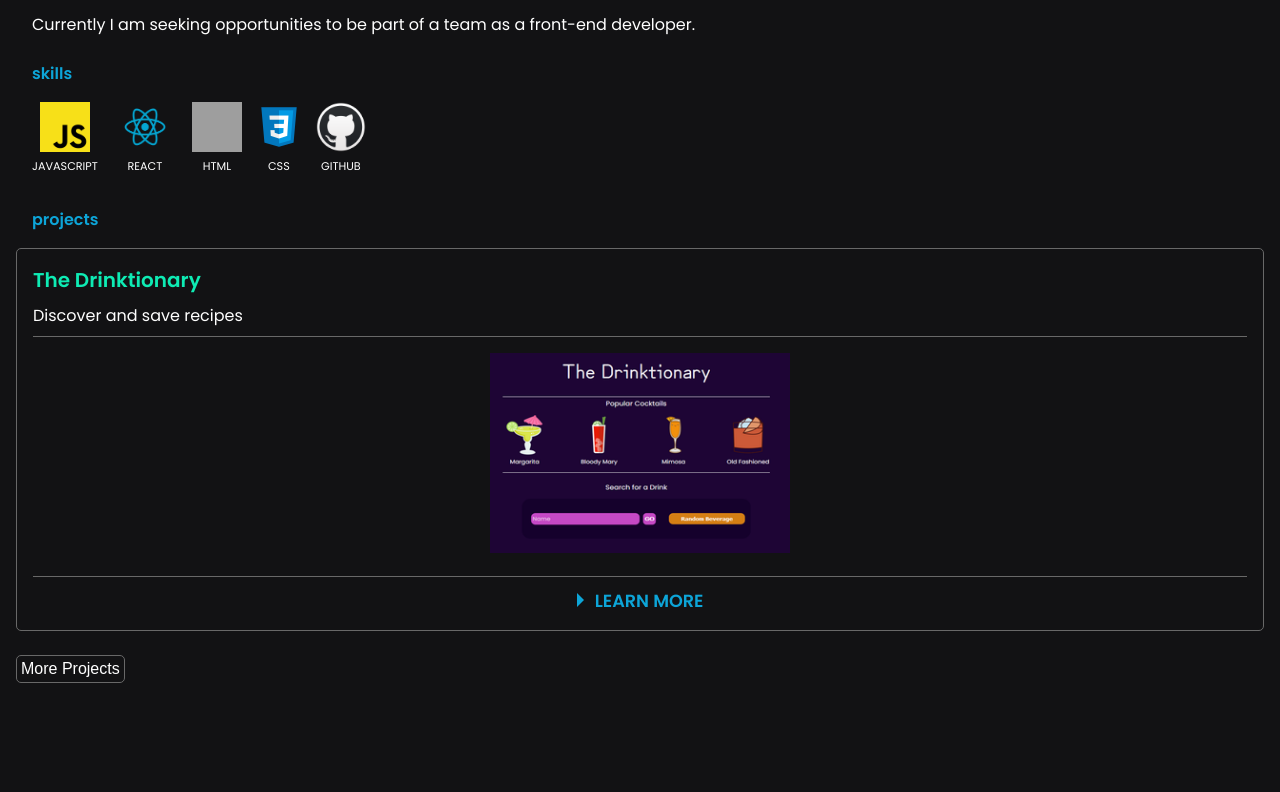
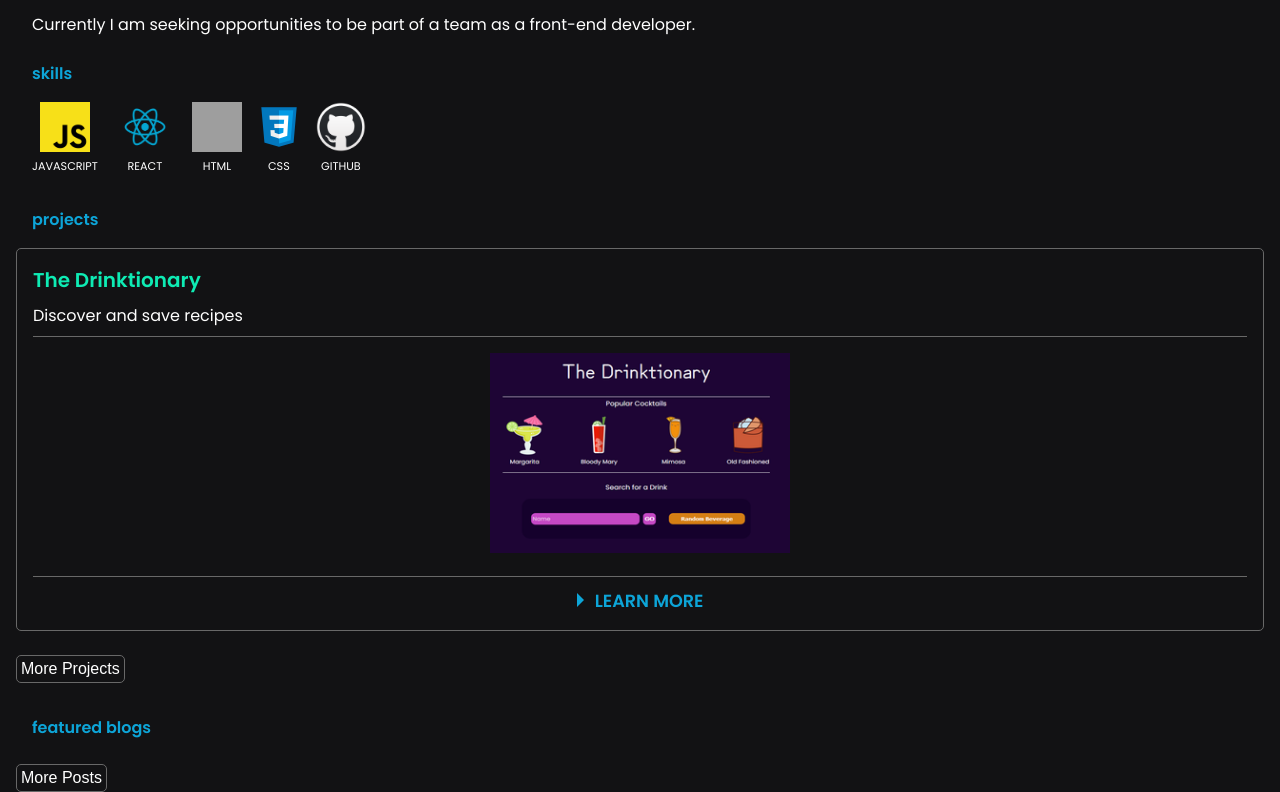
Before and after one commit to shawncace/portfolio, a React (Create React App) app: page / in a window 1280 px wide. Shown: the part 351-1143 px from the top of the page. Before the commit the page ends 1034 px from the top, so only its background shows below. Built offline with nearby package versions, Linux system fonts and the light colour scheme; grey boxes are pictures that could not be loaded; a web font is replaced by a local one.

Commit message:
Blog component created

```diff
--- a/src/App.js
+++ b/src/App.js
@@ -1,6 +1,7 @@
 import Header from "./components/Header";
 import Main from "./components/Main";
 import Projects from './components/Projects';
+import Blog from "./components/Blog";
 
 
 function App() {
@@ -9,6 +10,7 @@ function App() {
       <Header />
       <Main />
       <Projects />
+      <Blog />
 
 
     </div>
--- /dev/null
+++ b/src/components/Blog.js
@@ -0,0 +1,23 @@
+import DisplayBlog from "../hooks/DisplayBlog";
+import SeeMore from "./SeeMore";
+
+const Blog = () => {
+  return (
+    <section className="projects-section">
+      <p className='projects-content-title'>
+           featured blogs
+      </p>
+
+      <DisplayBlog
+
+      />
+
+      <SeeMore
+        url='https://github.com/shawncace'
+        title='Posts'
+      />
+    </section>
+   );
+}
+
+export default Blog;
--- /dev/null
+++ b/src/hooks/DisplayBlog.js
@@ -0,0 +1,8 @@
+const DisplayBlog = () => {
+  return (
+    <>
+    </>
+  );
+}
+
+export default DisplayBlog;
```
